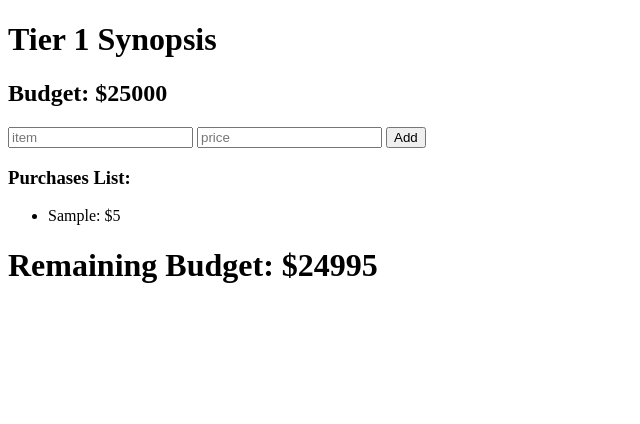
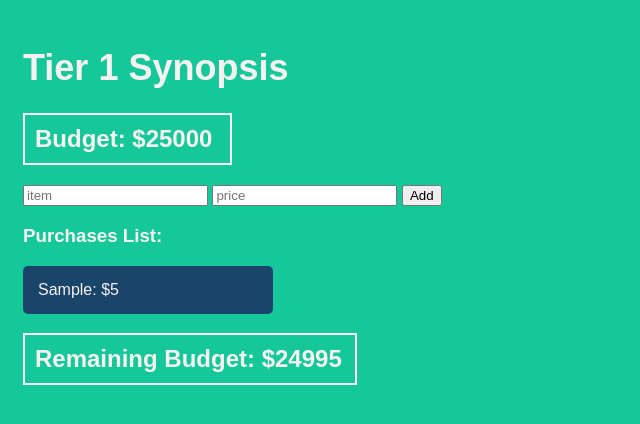
Before and after one commit to georgepapagapitos/prime-t1-synopsis, a plain HTML site: page index.html in a window 1280 px wide. Both pictures are taken after typing "Sample", "5" into the empty fields and a click on the button "Add". Shown: the whole page, without its empty margins (0-640 px from the left). Drawn offline with Linux system fonts and the light colour scheme.

Commit message:
added css

```diff
--- a/index.html
+++ b/index.html
@@ -3,13 +3,14 @@
 <head>
     <meta charset="UTF-8">
     <meta name="viewport" content="width=device-width, initial-scale=1.0">
+    <link rel="stylesheet" href="styles.css">
     <title>Tier 1 Synopsis</title>
     <script src="jquery-3.5.1.min.js" charset="utf-8"></script>
     <script src="client.js" charset="utf-8"></script>
 </head>
 <body>
-    <h1>Tier 1 Synopsis</h1>
-    <h2>Budget: $<span id="budgetOut"></span></h2>
+    <h1 id="header">Tier 1 Synopsis</h1>
+    <h2 id="title">Budget: $<span id="budgetOut"></span></h2>
     <input type="text" placeholder="item" id="itemNameIn">
     <input type="number" placeholder="price" id=itemPriceIn>
     <button id="addPurchaseButton">Add</button>
@@ -18,7 +19,7 @@
 
     </ul>
 
-    <h1>Remaining Budget: $<span id="remainingBudgetOut"></span></h1>
+    <h2 class="remaining">Remaining Budget: $<span id="remainingBudgetOut"></span></h1>
 
 </body>
 </html>
--- /dev/null
+++ b/styles.css
@@ -0,0 +1,37 @@
+body {
+    padding: 15px;
+    background-color: #16c79a;
+    font-family: sans-serif;
+    color: #f8f1f1
+}
+
+#title {
+    padding: 10px;
+    font-size: 24px;
+    border: 2px solid white;
+    width: 185px;
+}
+
+#header {
+    font-size: 36px;
+}
+
+ul {
+    list-style: none;
+    padding-left: 0;
+    width: 250px;
+}
+
+li {
+    color: #f8f1f1;
+    background-color: #19456b;
+    padding: 15px;
+    margin-bottom: 15px;
+    border-radius: 5px;
+}
+
+.remaining {
+    padding: 10px;
+    border: 2px solid white;
+    width: 310px;
+}
```
